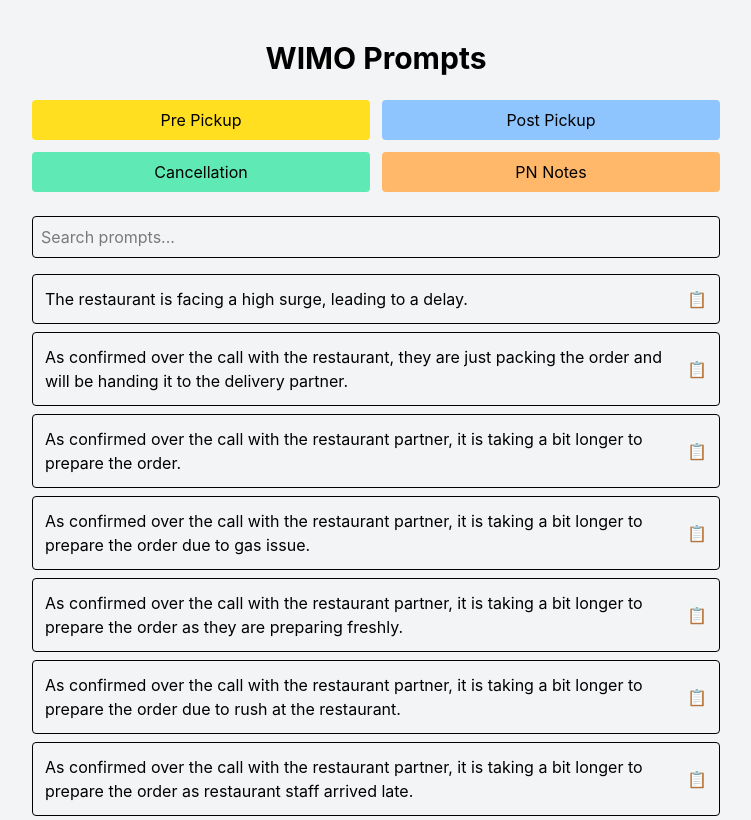
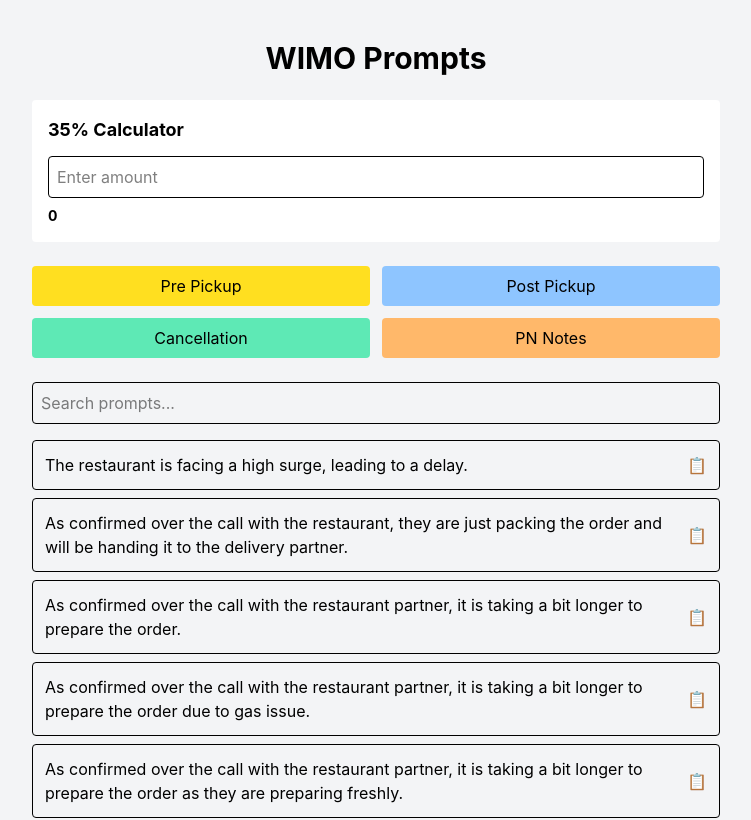
Before and after one commit to MOHDNEHALKHAN/wimo-prompts, a React (Vite) app: page / in a window 1280 px wide. Shown: the top 820 px of the page, without its empty margins (264-1015 px from the left). Built offline with nearby package versions, Linux system fonts and the light colour scheme.

Commit message:
added calculator

```diff
--- a/src/App.css
+++ /dev/null
@@ -1 +0,0 @@
-@import "tailwindcss";
--- a/src/components/PromptItem.jsx
+++ b/src/components/PromptItem.jsx
@@ -5,9 +5,9 @@ function PromptItem({ text }) {
   }
 
   return (
-    <li className="flex justify-between items-center border p-3 mb-2 rounded">
+    <li className="flex justify-between items-center ">
 
-      <span>• {text}</span>
+      <span> {text}</span>
 
       <button
         onClick={copyPrompt}
--- a/src/pages/Home.jsx
+++ b/src/pages/Home.jsx
@@ -20,6 +20,20 @@ function Home() {
       <h1 className="text-3xl font-bold mb-6 text-center">
         WIMO Prompts
       </h1>
+    <div className="bg-white p-4 rounded mb-6">
+      <h2 className="text-lg font-bold mb-3">35% Calculator</h2>
+      <input
+        type="number"
+        placeholder="Enter amount"
+        className="border p-2 w-full mb-2 rounded"
+        onChange={(e) => {
+          const result = (parseFloat(e.target.value) * 0.35).toFixed(2)
+          document.getElementById("result").textContent = result || "0"
+        }}
+      />
+      <p className="text-sm"><span id="result" className="font-bold">0</span></p>
+    </div>
+
 
       {/* Buttons */}
 
```
